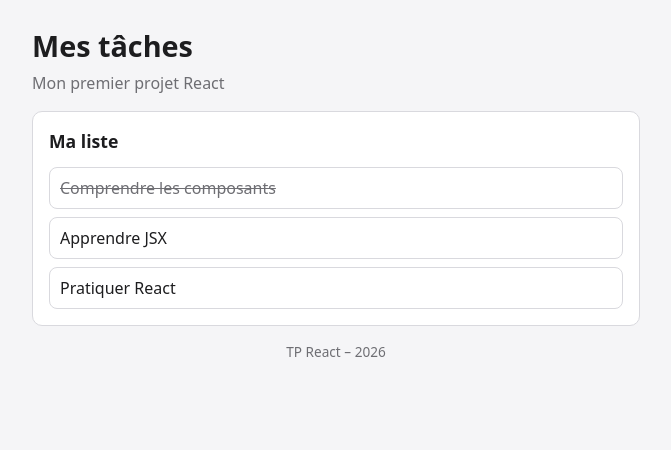
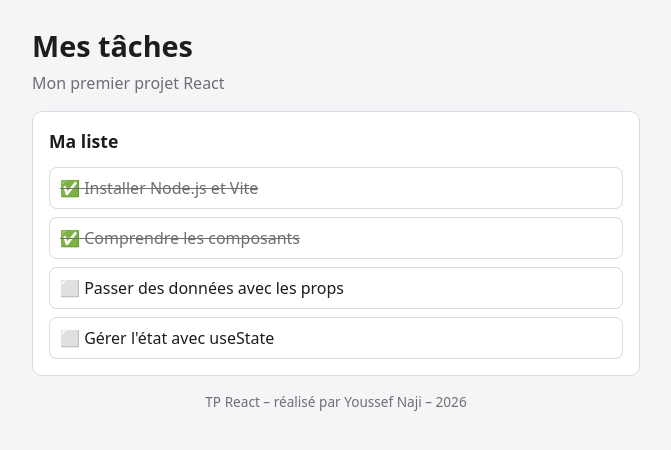
Before and after one commit to nj-ysf/tp-react-taches, a React (Vite) app in the folder mes-taches/: page / in a window 1280 px wide. Shown: the top 450 px of the page, without its empty margins (304-975 px from the left). Built offline with nearby package versions, Linux system fonts and the light colour scheme.

Commit message:
Étape 2 : props, children et listes

```diff
--- a/mes-taches/src/App.jsx
+++ b/mes-taches/src/App.jsx
@@ -2,18 +2,47 @@
 import Entete from './components/Entete.jsx'
 import ListeTaches from './components/ListeTaches.jsx'
 import Pied from './components/Pied.jsx'
+import Carte from './components/Carte.jsx'
+
+// Données des tâches
+const TACHES = [
+  {
+    id: 1,
+    titre: 'Installer Node.js et Vite',
+    terminee: true
+  },
+  {
+    id: 2,
+    titre: 'Comprendre les composants',
+    terminee: true
+  },
+  {
+    id: 3,
+    titre: 'Passer des données avec les props',
+    terminee: false
+  },
+  {
+    id: 4,
+    titre: "Gérer l'état avec useState",
+    terminee: false
+  },
+]
 
 function App() {
   return (
     <div className="app">
-      <Entete />
 
-      <section className="carte">
-        <h2>Ma liste</h2>
-        <ListeTaches />
-      </section>
+      <Entete
+        titre="Mes tâches"
+        sousTitre="Mon premier projet React"
+      />
 
-      <Pied />
+      <Carte titre="Ma liste">
+        <ListeTaches taches={TACHES} />
+      </Carte>
+
+      <Pied auteur="Youssef Naji" />
+
     </div>
   )
 }
--- /dev/null
+++ b/mes-taches/src/components/Carte.jsx
@@ -0,0 +1,11 @@
+
+function Carte({ titre, children }) {
+  return (
+    <section className="carte">
+      <h2>{titre}</h2>
+      {children}
+    </section>
+  )
+}
+
+export default Carte
--- a/mes-taches/src/components/Entete.jsx
+++ b/mes-taches/src/components/Entete.jsx
@@ -1,8 +1,9 @@
-function Entete() {
+
+function Entete({ titre, sousTitre }) {
   return (
     <header className="entete">
-      <h1>Mes tâches</h1>
-      <p>Mon premier projet React</p>
+      <h1>{titre}</h1>
+      <p>{sousTitre}</p>
     </header>
   )
 }
--- a/mes-taches/src/components/ListeTaches.jsx
+++ b/mes-taches/src/components/ListeTaches.jsx
@@ -1,24 +1,24 @@
 
-function ListeTaches() {
+import Tache from './Tache.jsx'
+
+function ListeTaches({ taches }) {
+  if (taches.length === 0) {
+    return (
+      <p className="vide">
+        Aucune tâche à afficher.
+      </p>
+    )
+  }
+
   return (
     <ul className="liste-taches">
-      <li className="tache terminee">
-        <span className="titre">
-          Comprendre les composants
-        </span>
-      </li>
-
-      <li className="tache">
-        <span className="titre">
-          Apprendre JSX
-        </span>
-      </li>
-
-      <li className="tache">
-        <span className="titre">
-          Pratiquer React
-        </span>
-      </li>
+      {taches.map((tache) => (
+        <Tache
+          key={tache.id}
+          titre={tache.titre}
+          terminee={tache.terminee}
+        />
+      ))}
     </ul>
   )
 }
--- a/mes-taches/src/components/Pied.jsx
+++ b/mes-taches/src/components/Pied.jsx
@@ -1,10 +1,10 @@
 
 const ANNEE = new Date().getFullYear()
 
-function Pied() {
+function Pied({ auteur }) {
   return (
     <footer className="pied">
-      TP React – {ANNEE}
+      TP React – réalisé par {auteur} – {ANNEE}
     </footer>
   )
 }
--- /dev/null
+++ b/mes-taches/src/components/Tache.jsx
@@ -0,0 +1,12 @@
+
+function Tache({ titre, terminee }) {
+  return (
+    <li className={terminee ? "tache terminee" : "tache"}>
+      <span className="titre">
+        {terminee ? "✅" : "⬜"} {titre}
+      </span>
+    </li>
+  )
+}
+
+export default Tache
```
